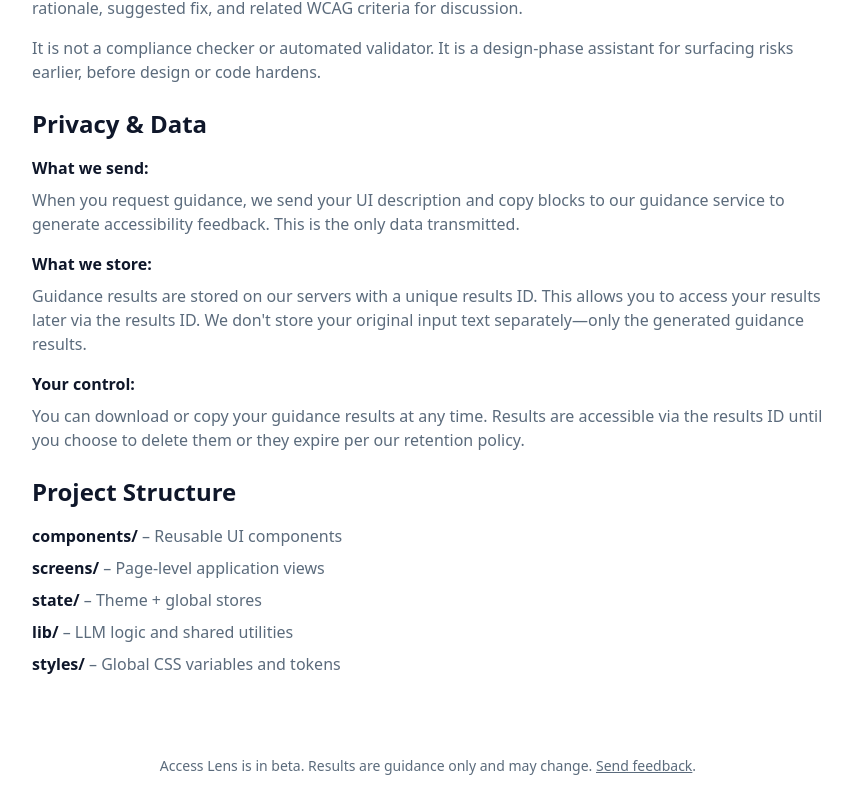
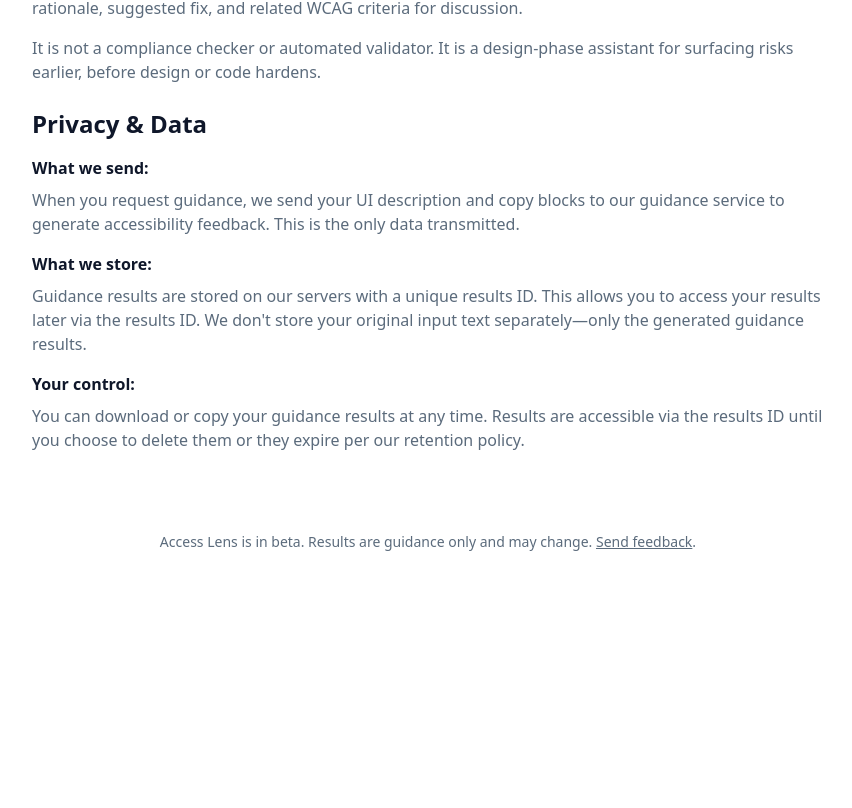
Before and after one commit to AceMoon-tech/access-lens, a React (Vite) app: page /about in a window 1280 px wide. Shown: the part 457-1265 px from the top of the page, without its empty margins (212-1064 px from the left). After the commit the page ends 1041 px from the top, so only its background shows below. Built offline with nearby package versions, Linux system fonts and the light colour scheme; no server answers.

Commit message:
Remove Developer Project Structure From About Page

```diff
--- a/src/screens/About.jsx
+++ b/src/screens/About.jsx
@@ -126,46 +126,6 @@ function About() {
           </div>
         </div>
       </section>
-
-      {/* Project Structure Section */}
-      <section>
-        <h2
-          className="font-semibold mb-16"
-          style={{
-            fontSize: 'var(--text-h2)',
-            lineHeight: 'var(--text-h2-leading)',
-            fontWeight: 'var(--text-h2-weight)',
-            color: 'var(--text-default)'
-          }}
-        >
-          Project Structure
-        </h2>
-
-        <div
-          className="space-y-8"
-          style={{
-            fontSize: 'var(--text-body)',
-            lineHeight: 'var(--text-body-leading)',
-            color: 'var(--text-muted)'
-          }}
-        >
-          <p>
-            <strong style={{ color: 'var(--text-default)' }}>components/</strong> – Reusable UI components
-          </p>
-          <p>
-            <strong style={{ color: 'var(--text-default)' }}>screens/</strong> – Page-level application views
-          </p>
-          <p>
-            <strong style={{ color: 'var(--text-default)' }}>state/</strong> – Theme + global stores
-          </p>
-          <p>
-            <strong style={{ color: 'var(--text-default)' }}>lib/</strong> – LLM logic and shared utilities
-          </p>
-          <p>
-            <strong style={{ color: 'var(--text-default)' }}>styles/</strong> – Global CSS variables and tokens
-          </p>
-        </div>
-      </section>
       </div>
     </PageContainer>
   );
```
